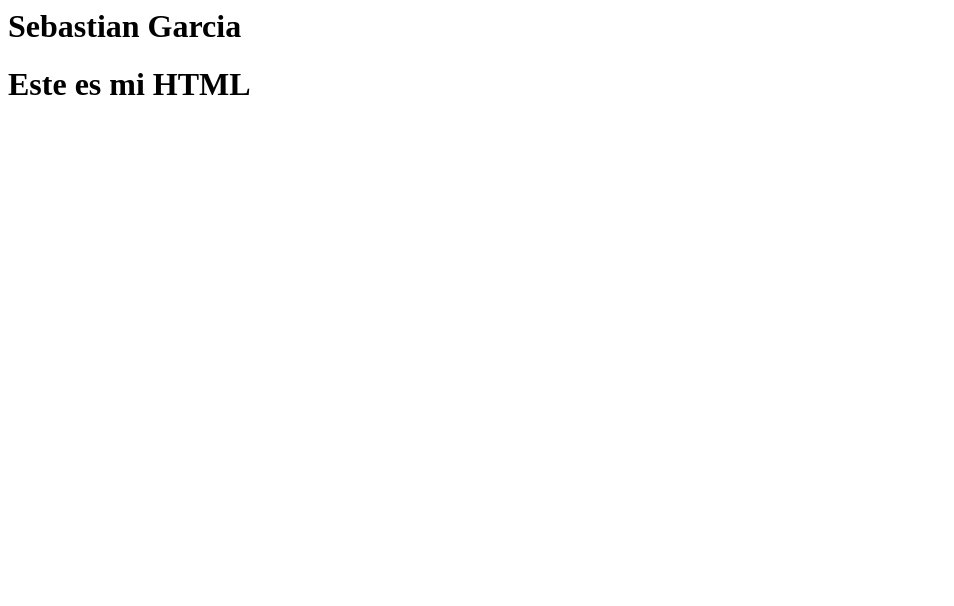
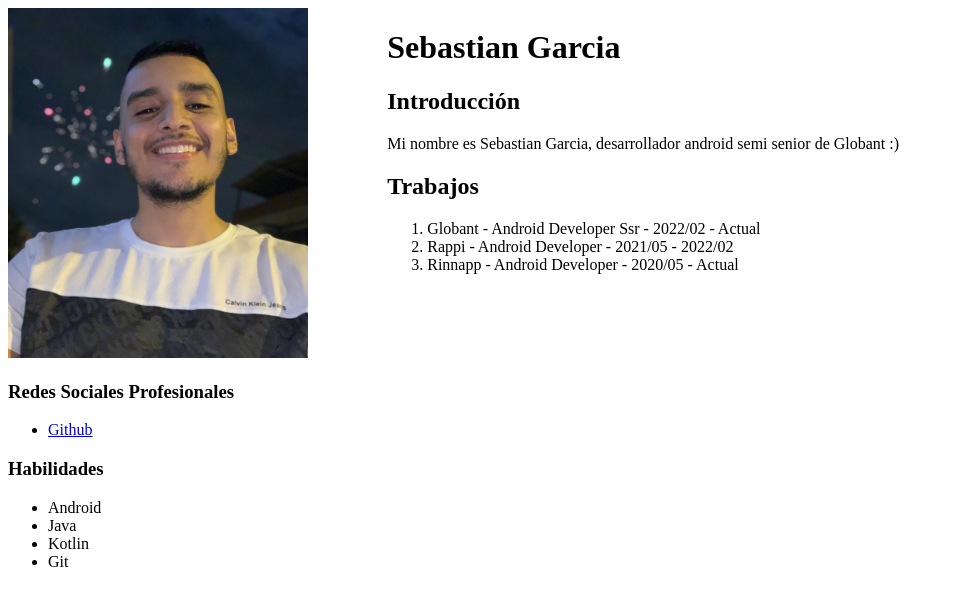
Before and after one commit to UAO-Developers/2022_01_dev_garcia_puertas_joan_sebastian, a plain HTML site: page index.html in a window 1280 px wide. Shown: the whole page, without its empty margins (0-954 px from the left). Drawn offline with Linux system fonts and the light colour scheme.

Commit message:
my cv resume

```diff
--- a/index.html
+++ b/index.html
@@ -1,12 +1,39 @@
+<!DOCTYPE html>
 <html>
-    <head>
-        <body>
-            <h1>
-                Sebastian Garcia
-            </h1>
-            <h1>
-                Este es mi HTML
-            </h1>
-        </body>
-    </head>
+
+<head>
+    <meta http-equiv="Content-Type" content="text/html; charset=utf-8"/>
+</head>
+
+<body>
+    <div style="width: 30%; float:left">
+        <img alt="Foto Perfil" src="./img/pic.jpeg" width="300px" height="350px" />
+        <h3>Redes Sociales Profesionales</h3>
+        <ul>
+            <li><a href="https://github.com/SEBASIAO" target="_blank">Github</a></li>
+        </ul>
+        <h3>Habilidades</h3>
+        <ul>
+            <li>Android</li>
+            <li>Java</li>
+            <li>Kotlin</li>
+            <li>Git</li>
+        </ul>
+    </div>
+
+    <div style="width: 70%; float:right">
+        <h1>Sebastian Garcia</h1>
+        <h2>Introducción</h2>
+        <p>
+            Mi nombre es Sebastian Garcia, desarrollador android semi senior de Globant :)
+        </p>
+        <h2>Trabajos</h2>
+        <ol>
+            <li>Globant - Android Developer Ssr - 2022/02 - Actual</li>
+            <li>Rappi - Android Developer - 2021/05 - 2022/02</li>
+            <li>Rinnapp - Android Developer - 2020/05 - Actual</li>
+        </ol>
+    </div>
+</body>
+
 </html>
```
Also changed, not shown: img/pic.jpeg (added).
